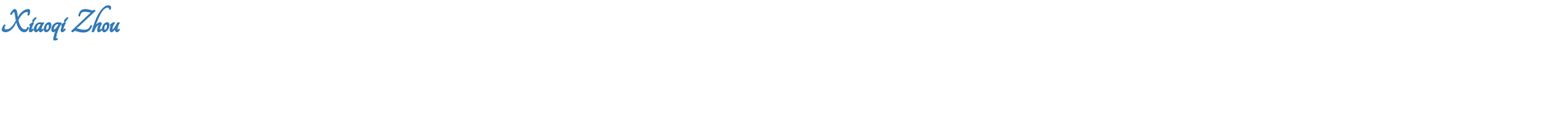
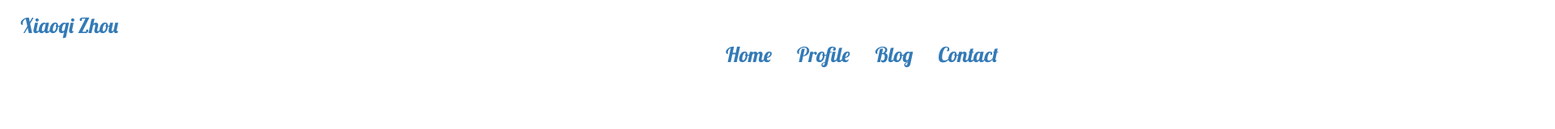
Before and after one commit to xiaomaoqiqi/Porfolio-Page, a plain HTML site: page index.html in a window 1280 px wide. Shown: the top 160 px of the page at 81% size, 1920 px wide, since content can reach past the window. Drawn offline with nearby package versions, Linux system fonts and the light colour scheme.

Commit message:
modified 2 files

```diff
--- a/Assets/css/style.css
+++ b/Assets/css/style.css
@@ -1,12 +1,28 @@
 
 .inner {
 
-    border-left-width: 300vw;
+    border-left-width: 500vw;
     border-right-width: 100vw;
 
 }
 .logo {
-    font-family: 'Tangerine';
-    font-weight: Bold;
-    font-size: 300%;
+  margin: 0;
+  padding: 1vw 70vw 0 2vw;
+  font-family: 'Lobster';
+  font-size: 2vw;
 }
+
+ul {
+    list-style-type: none;
+    margin: 0;
+    padding: 0vw 0 0 70vw;
+    width: 300vw;
+}
+li {
+    display: inline;
+    font-family: 'Lobster';
+    font-size: 2vw;
+}
+li a {
+    padding: 0 2vw 0 0;
+}
--- a/index.html
+++ b/index.html
@@ -7,7 +7,7 @@
     <title>Document</title>
     <link rel = "stylesheet"
    type = "text/css"
-   href = "https://fonts.googleapis.com/css?family=Tangerine" />
+   href = "https://fonts.googleapis.com/css?family=Lobster" />
    <link rel="stylesheet" href="https://cdnjs.cloudflare.com/ajax/libs/font-awesome/4.7.0/css/font-awesome.min.css">
    <link rel="stylesheet" href="https://maxcdn.bootstrapcdn.com/bootstrap/3.3.7/css/bootstrap.min.css" integrity="sha384-BVYiiSIFeK1dGmJRAkycuHAHRg32OmUcww7on3RYdg4Va+PmSTsz/K68vbdEjh4u" crossorigin="anonymous">
  <link rel = "stylesheet"
@@ -22,7 +22,19 @@
         <div class = "inner">
             <div class = "logo">
                 <a href ="#">Xiaoqi Zhou</a>
-            </div>
+                </div>
+                 <ul>
+                    <li class = "Active">
+                        <a href ="#">Home</a>
+                        </li>
+                        <li >
+                        <a href ="#">Profile</a>
+                        </li>
+                        <li >
+                        <a href ="#">Blog</a>
+                        <a href ="#">Contact</a>
+                        </li>
+                </ul>
 
         </div>
 
```
